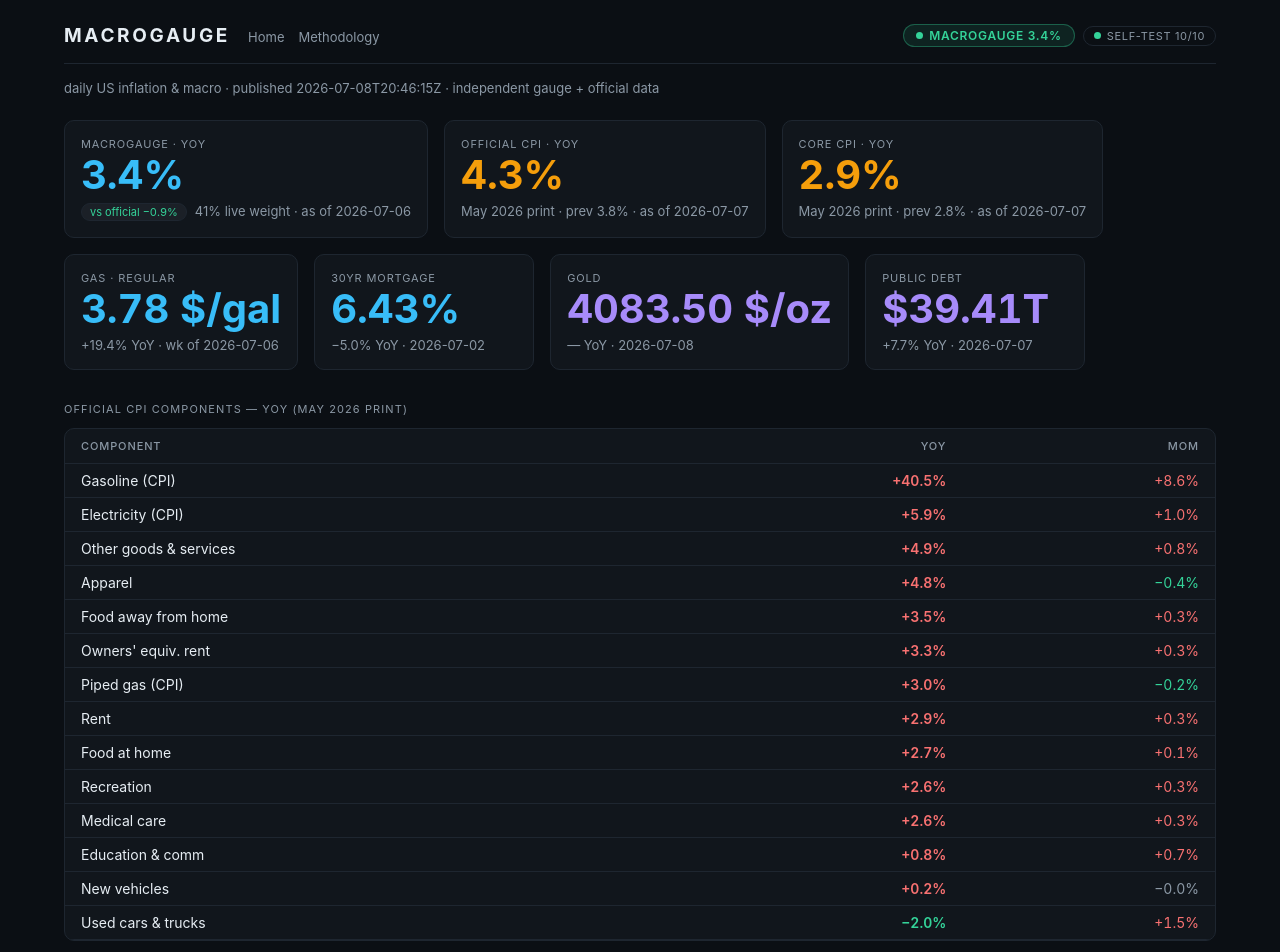
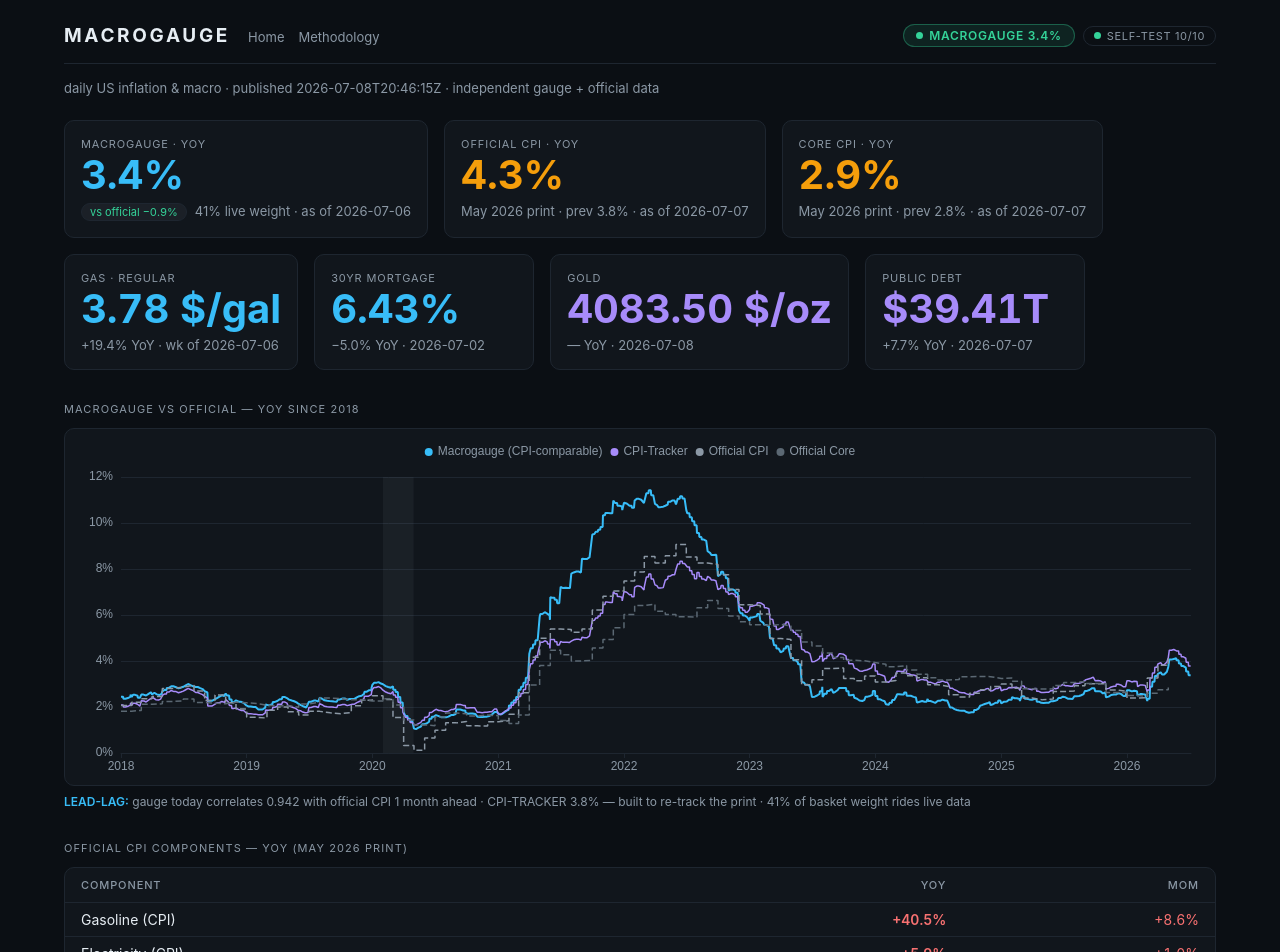
Before and after one commit to ewyluda/macrogauge, a Next.js app in the folder site/: page / in a window 1280 px wide. Shown: the top 952 px of the page. Built offline with nearby package versions, Linux system fonts and the light colour scheme.

Commit message:
feat: hero chart — daily gauge/tracker vs official + core, lead-lag callout

```diff
--- a/site/src/app/page.tsx
+++ b/site/src/app/page.tsx
@@ -2,10 +2,13 @@ import pulse from "../../public/data/pulse.json";
 import official from "../../public/data/official.json";
 import qa from "../../public/data/qa.json";
 import status from "../../public/data/sources_status.json";
+import gaugeDaily from "../../public/data/gauge_daily.json";
+import compare from "../../public/data/compare.json";
 import { KpiCard } from "@/components/KpiCard";
 import { DeltaChip } from "@/components/DeltaChip";
 import { StatusPill } from "@/components/StatusPill";
 import { Section } from "@/components/Section";
+import { HeroChart } from "@/components/HeroChart";
 import { fmtMonth, fmtPct, fmtSigned, fmtMoney, yoyColor } from "@/lib/format";
 
 const GROUP_TITLES: Record<string, string> = {
@@ -126,6 +129,45 @@ export default function Home() {
         )}
       </div>
 
+      <Section title="Macrogauge vs official — YoY since 2018">
+        <div
+          style={{
+            background: "var(--card)",
+            border: "1px solid var(--border)",
+            borderRadius: 10,
+            padding: "12px 8px 4px",
+          }}
+        >
+          <HeroChart
+            dates={gaugeDaily.variants.gauge.dates}
+            gauge={gaugeDaily.variants.gauge.yoy_pct}
+            tracker={gaugeDaily.variants.tracker.yoy_pct}
+            months={compare.months}
+            official={compare.official_yoy_pct}
+            core={compare.official_core_yoy_pct}
+          />
+        </div>
+        <div style={{ fontSize: 12, color: "var(--muted)", marginTop: 8 }}>
+          {compare.validation.gauge.lead_lag ? (
+            <>
+              <span style={{ color: "var(--accent-sky)", fontWeight: 600 }}>
+                LEAD-LAG:
+              </span>{" "}
+              gauge today correlates {compare.validation.gauge.lead_lag.corr}{" "}
+              with official CPI{" "}
+              {compare.validation.gauge.lead_lag.best_shift_months} month
+              {compare.validation.gauge.lead_lag.best_shift_months === 1
+                ? ""
+                : "s"}{" "}
+              ahead ·{" "}
+            </>
+          ) : null}
+          CPI-TRACKER {fmtPct(pulse.tracker.yoy_pct)} — built to re-track the
+          print · {pulse.gauge.coverage_pct.toFixed(0)}% of basket weight rides
+          live data
+        </div>
+      </Section>
+
       <Section title={`Official CPI components — YoY (${fmtMonth(cpi.month)} print)`}>
         <div
           style={{
--- /dev/null
+++ b/site/src/components/HeroChart.tsx
@@ -0,0 +1,80 @@
+"use client";
+import { useMemo } from "react";
+import { EChart } from "./EChart";
+import { C, NBER_RECESSIONS, baseOption } from "@/lib/chartTheme";
+
+type Pt = [string, number];
+
+function pair(xs: string[], ys: (number | null)[]): Pt[] {
+  const out: Pt[] = [];
+  xs.forEach((x, i) => {
+    const y = ys[i];
+    if (y !== null && y !== undefined) out.push([x, y]);
+  });
+  return out;
+}
+
+export function HeroChart({
+  dates,
+  gauge,
+  tracker,
+  months,
+  official,
+  core,
+}: {
+  dates: string[];
+  gauge: (number | null)[];
+  tracker: (number | null)[];
+  months: string[];
+  official: (number | null)[];
+  core: (number | null)[];
+}) {
+  const option = useMemo(
+    () => ({
+      ...baseOption(),
+      series: [
+        {
+          name: "Macrogauge (CPI-comparable)",
+          type: "line",
+          data: pair(dates, gauge),
+          showSymbol: false,
+          lineStyle: { width: 2, color: C.sky },
+          itemStyle: { color: C.sky },
+          markArea: {
+            silent: true,
+            itemStyle: { color: "rgba(139, 152, 165, 0.08)" },
+            data: NBER_RECESSIONS.map(([a, b]) => [{ xAxis: a }, { xAxis: b }]),
+          },
+        },
+        {
+          name: "CPI-Tracker",
+          type: "line",
+          data: pair(dates, tracker),
+          showSymbol: false,
+          lineStyle: { width: 1.5, color: C.violet },
+          itemStyle: { color: C.violet },
+        },
+        {
+          name: "Official CPI",
+          type: "line",
+          step: "end",
+          data: pair(months, official),
+          showSymbol: false,
+          lineStyle: { width: 1.5, type: "dashed", color: C.muted },
+          itemStyle: { color: C.muted },
+        },
+        {
+          name: "Official Core",
+          type: "line",
+          step: "end",
+          data: pair(months, core),
+          showSymbol: false,
+          lineStyle: { width: 1.5, type: "dashed", color: "#5B6873" },
+          itemStyle: { color: "#5B6873" },
+        },
+      ],
+    }),
+    [dates, gauge, tracker, months, official, core],
+  );
+  return <EChart option={option} height={340} />;
+}
```
